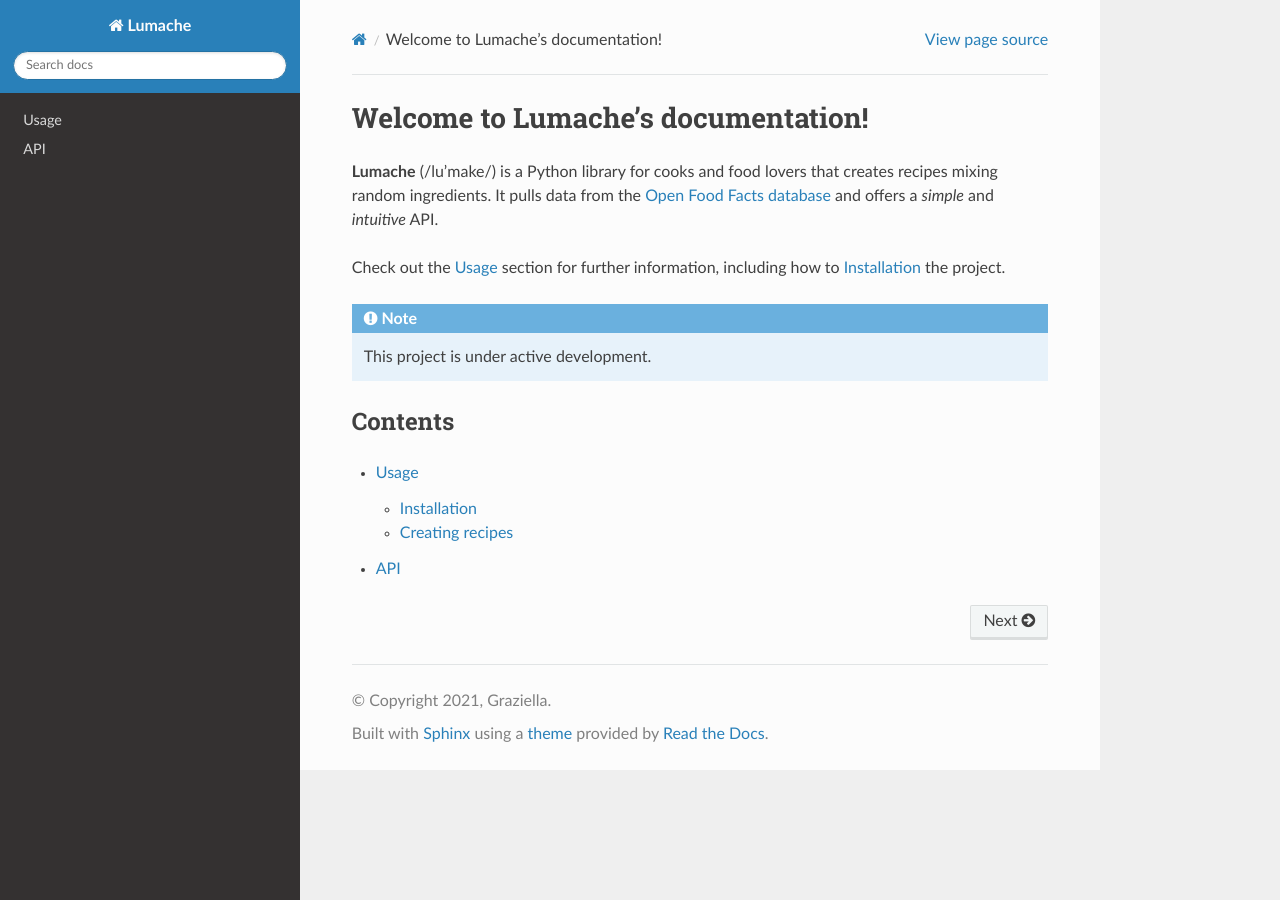
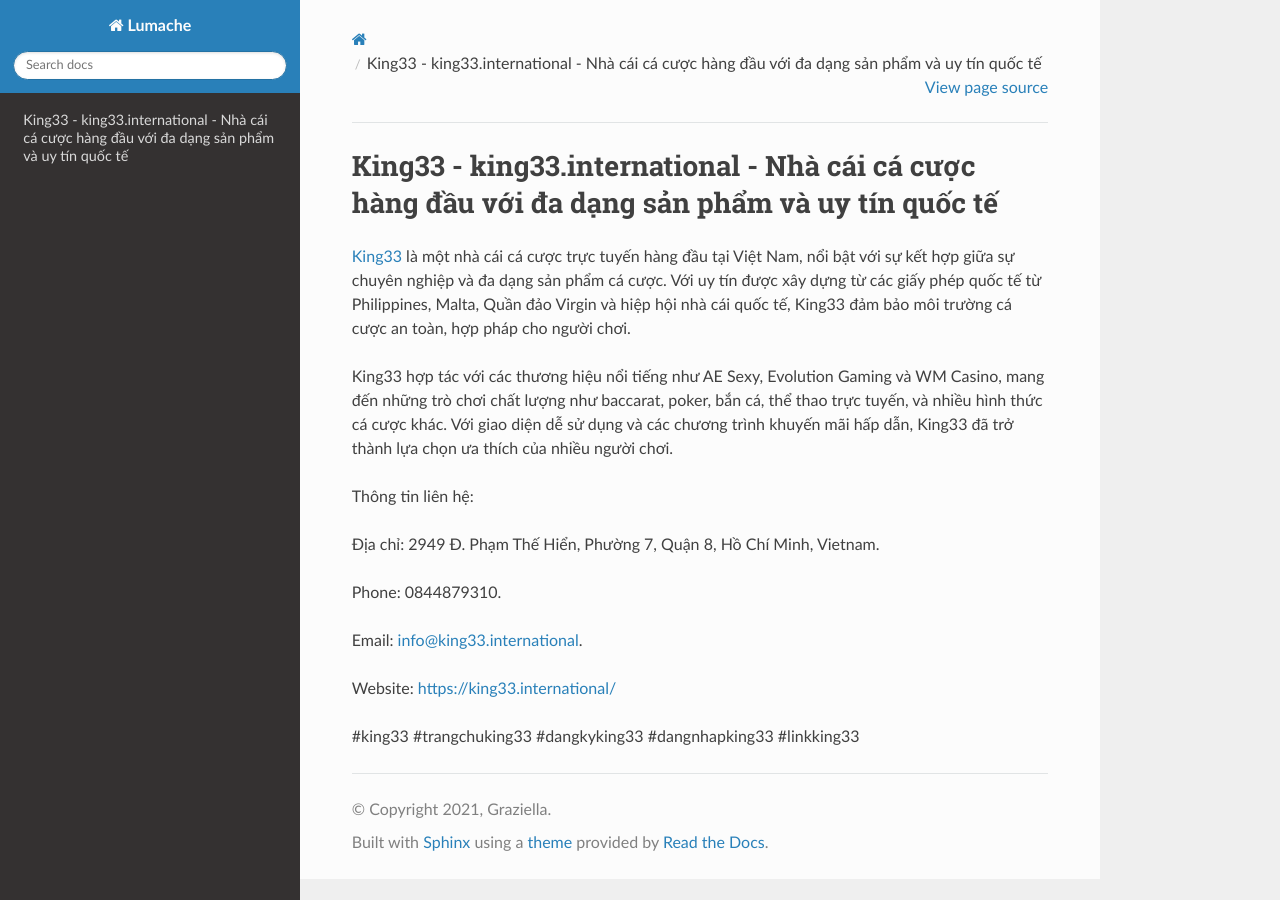
Before and after one commit to moonneil524kawb/king33international, a Sphinx documentation site: the page built from docs/source/index.rst, in a window 1280 px wide. Built offline with Sphinx 7.4.7 and the Read the Docs theme 3.1.0, drawn with Linux system fonts in a browser that asks for light colours.

Commit message:
Update index.rst

```diff
--- a/docs/source/index.rst
+++ b/docs/source/index.rst
@@ -1,22 +1,18 @@
-Welcome to Lumache's documentation!
+King33 - king33.international - Nhà cái cá cược hàng đầu với đa dạng sản phẩm và uy tín quốc tế
 ===================================
 
-**Lumache** (/lu'make/) is a Python library for cooks and food lovers
-that creates recipes mixing random ingredients.
-It pulls data from the `Open Food Facts database <https://world.openfoodfacts.org/>`_
-and offers a *simple* and *intuitive* API.
+`King33 <https://king33.international/>`_ là một nhà cái cá cược trực tuyến hàng đầu tại Việt Nam, nổi bật với sự kết hợp giữa sự chuyên nghiệp và đa dạng sản phẩm cá cược. Với uy tín được xây dựng từ các giấy phép quốc tế từ Philippines, Malta, Quần đảo Virgin và hiệp hội nhà cái quốc tế, King33 đảm bảo môi trường cá cược an toàn, hợp pháp cho người chơi.
 
-Check out the :doc:`usage` section for further information, including
-how to :ref:`installation` the project.
+King33 hợp tác với các thương hiệu nổi tiếng như AE Sexy, Evolution Gaming và WM Casino, mang đến những trò chơi chất lượng như baccarat, poker, bắn cá, thể thao trực tuyến, và nhiều hình thức cá cược khác. Với giao diện dễ sử dụng và các chương trình khuyến mãi hấp dẫn, King33 đã trở thành lựa chọn ưa thích của nhiều người chơi.
 
-.. note::
+Thông tin liên hệ:
 
-   This project is under active development.
+Địa chỉ: 2949 Đ. Phạm Thế Hiển, Phường 7, Quận 8, Hồ Chí Minh, Vietnam.
 
-Contents
---------
+Phone: 0844879310.
 
-.. toctree::
+Email: info@king33.international.
 
-   usage
-   api
+Website: https://king33.international/
+
+#king33 #trangchuking33 #dangkyking33 #dangnhapking33 #linkking33
```
